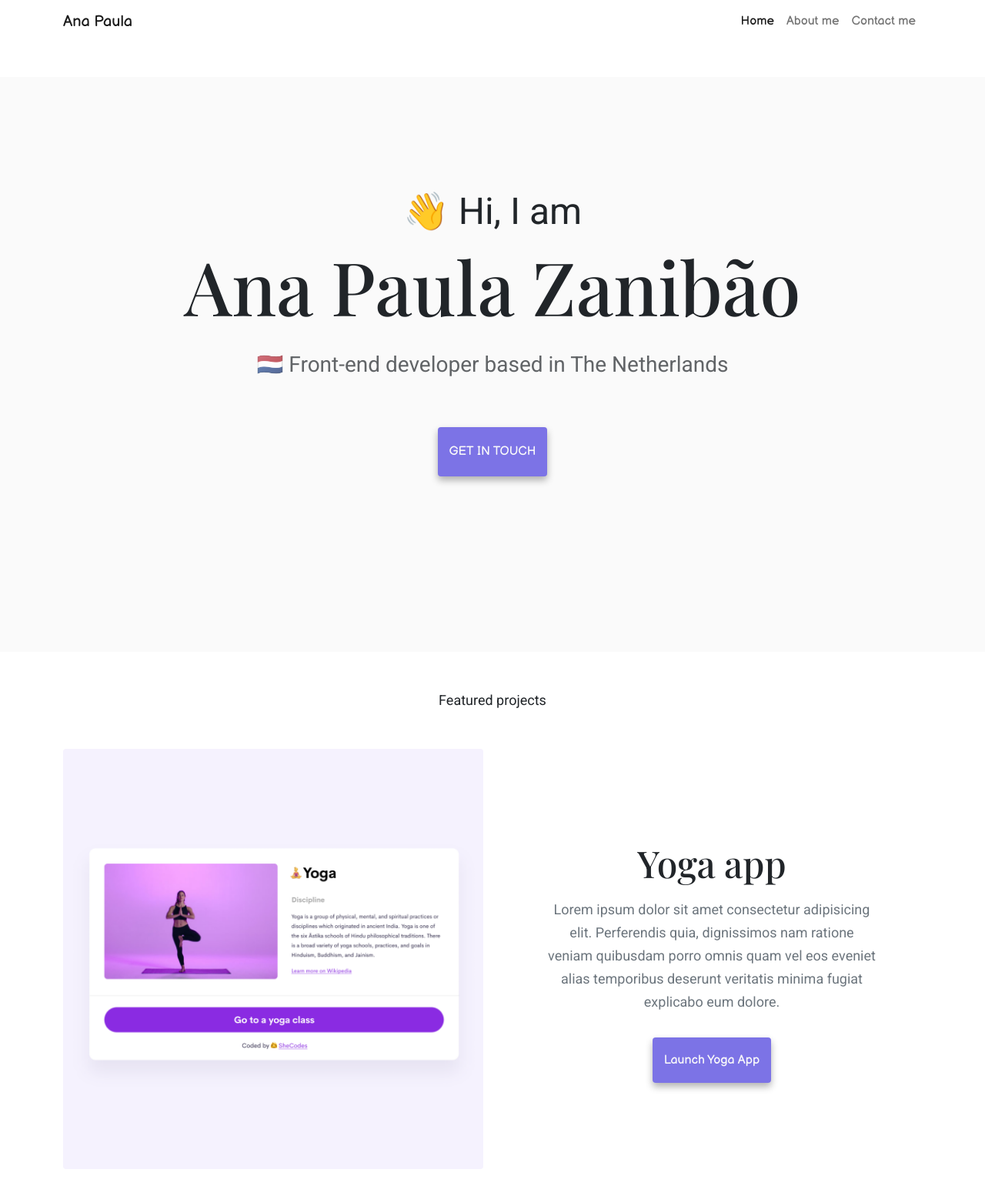
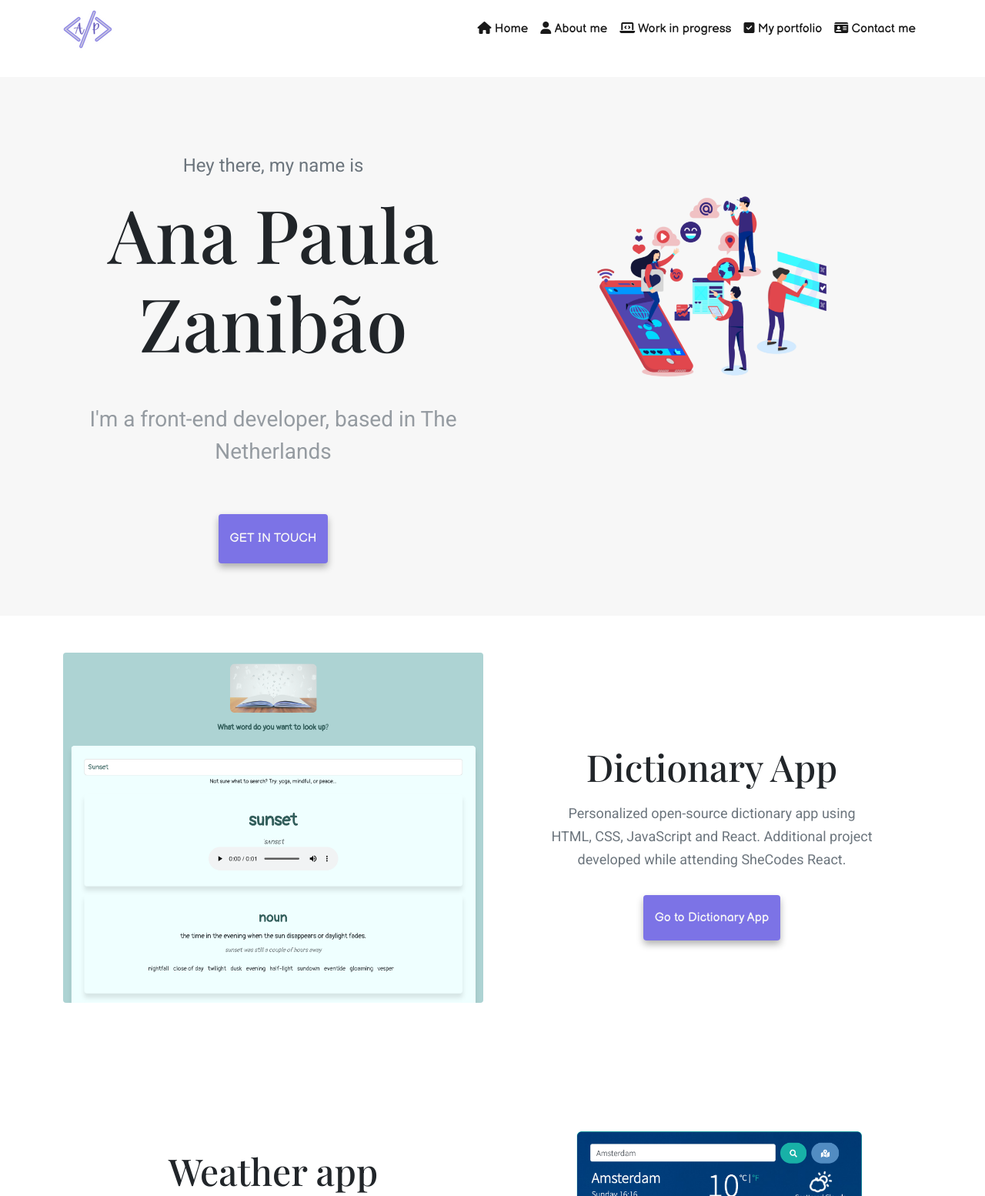
Before and after one commit to zanibao/portfolio, a website: page index.html in a window 1280 px wide. Shown: the top 1554 px of the page at 77% size. Drawn offline with nearby package versions, Linux system fonts and the light colour scheme.

Commit message:
Icons, images and new design added

```diff
--- a/index.html
+++ b/index.html
@@ -8,7 +8,7 @@
       name="description"
       content="Ana Paula Zanibão is a front-end developer based in Europe, check out her projects and contact her for job inquiries"
     />
-    <title>Front-end developer - Ana Paula Zanibão</title>
+    <title>⭐️Ana Paula Zanibão - Front-end developer </title>
 
     <link
       href="https://cdn.jsdelivr.net/npm/bootstrap@5.1.3/dist/css/bootstrap.min.css"
@@ -37,11 +37,11 @@
     ></script>
   </head>
   <body>
-    <div class="hero">
+
       <nav class="navbar navbar-expand-lg navbar-light bg-white fixed-top">
         <div class="container">
           <a class="navbar-brand" href="/index.html" title="Homepage"
-            >Ana Paula</a
+            ><img src="/images/logo.png" alt=""></a
           >
           <button
             class="navbar-toggler"
@@ -61,37 +61,57 @@
                   class="nav-link active"
                   aria-current="page"
                   href="/index.html"
-                  >Home</a
+                  ><i class="fas fa-home"></i> Home</a
                 >
               </li>
               <li class="nav-item">
                 <a
-                  class="nav-link"
+                  class="nav-link active"
                   href="/about.html"
                   title="About Ana Paula Zanibão"
-                  >About me</a
+                  ><i class="fas fa-user"></i> About me</a
                 >
               </li>
               <li class="nav-item">
                 <a
-                  class="nav-link"
+                  class="nav-link active"
+                  href="/about.html"
+                  title="About Ana Paula Zanibão"
+                  ><i class="fas fa-laptop-code"></i> Work in progress</a
+                >
+              </li>
+              <li class="nav-item">
+                <a
+                  class="nav-link active"
+                  href="/about.html"
+                  title="About Ana Paula Zanibão"
+                  ><i class="fas fa-check-square"></i> My portfolio</a
+                >
+              </li>
+              <li class="nav-item">
+                <a
+                  class="nav-link active"
                   href="/about.html#contact"
                   title="Contact Ana Paula Zanibão"
-                  >Contact me</a
+                  ><i class="fas fa-id-card"></i> Contact me</a
                 >
               </li>
             </ul>
           </div>
-        </div>
+
       </nav>
 
-      <p class="text-center">👋 Hi, I am</h2>
-      <h1 class="text-center">Ana Paula Zanibão</h1>
-      <h2 class="text-center">
-        🇳🇱 Front-end developer based in The Netherlands
-      </h3>
+    <div class="hero">
+    <div class="container">
+      <div class="row mb-5">
+        <div class="col-md-6">
+          <p class="mb-3 text-muted">Hey there, my name is</p>
+          <h1 class="mb-5">Ana Paula Zanibão</h1>
+          <h2 class="mb-3 text-muted">
+            I'm a front-end developer, based in The Netherlands
+          </h2>
 
-    <div class="navigation-links mb-5">
+          <div class="navigation-links mb-5">
       <a
         href="/about.html#contact"
         class="primary-link"
@@ -99,31 +119,36 @@
         >Get in touch</a
       >
     </div>
-    </div>
-
-    <p class="text-center m-5">Featured projects</p>
+        </div>
+        <div class="col d-none d-lg-block" >
+          <img
+            src="/images/social-media.png"
+            class="img-fluid rounded d-none d-sm-block"
+            alt="Technology"
+          />
+        </div>
+      </div>
+      </div>
+      </div>
 
     <div class="container">
       <div class="row mb-5">
         <div class="col d-none d-lg-block">
           <img
-            src="/images/yoga.png"
+            src="/images/dictionary-app.png"
             class="img-fluid rounded d-none d-sm-block"
-            alt="Yoga project"
+            alt="Dictionary App"
           />
         </div>
         <div class="col-md-6">
           <div class="project-description">
-          <h2 class="mb-3">Yoga app</h2>
+          <h2 class="mb-3">Dictionary App</h2>
           <p class="mb-5 text-muted">
-            Lorem ipsum dolor sit amet consectetur adipisicing elit. Perferendis
-            quia, dignissimos nam ratione veniam quibusdam porro omnis quam vel
-            eos eveniet alias temporibus deserunt veritatis minima fugiat
-            explicabo eum dolore.
+           Personalized open-source dictionary app using HTML, CSS, JavaScript and React. Additional project developed while attending SheCodes React.
           </p>
           <div class="mt-5">
             <a href="#" class="btn-branding-outline" title="Yoga project"
-              >Launch Yoga App</a
+              >Go to Dictionary App</a
             >
           </div>
         </div>
@@ -135,10 +160,7 @@
           <div class="project-description">
           <h2 class="mb-3">Weather app</h2>
           <p class="mb-5 text-muted">
-            Lorem ipsum dolor sit amet consectetur adipisicing elit. Perferendis
-            quia, dignissimos nam ratione veniam quibusdam porro omnis quam vel
-            eos eveniet alias temporibus deserunt veritatis minima fugiat
-            explicabo eum dolore.
+            Personalized open-source weather app using HTML, CSS, JavaScript and React. Main project developed while attending SheCodes React.
           </p>
 
           <div class="mt-5">
@@ -146,14 +168,15 @@
               href="#"
               class="btn-branding-outline"
               title="Weather project"
-              >Launch Weather App</a
+              >Go to Weather App</a
             >
           </div>
           </div>
         </div>
+
         <div class="col d-none d-lg-block">
           <img
-            src="/images/weather.png"
+            src="/images/weather-app.png"
             class="img-fluid rounded d-none d-sm-block"
             alt="Weather project"
           />
@@ -164,23 +187,20 @@
       <div class="row mb-5">
         <div class="col d-none d-lg-block">
           <img
-            src="/images/yogurt.png"
+            src="/images/to-do-list-app.png"
             class="img-fluid rounded d-none d-sm-block"
-            alt="Yogurt project"
+            alt="To-do list App"
           />
         </div>
         <div class="col-md-6">
            <div class="project-description">
-          <h2 class="mb-3">Yogurt app</h2>
+          <h2 class="mb-3">To-do list app</h2>
           <p class="mb-5 text-muted">
-            Lorem ipsum dolor sit amet consectetur adipisicing elit. Perferendis
-            quia, dignissimos nam ratione veniam quibusdam porro omnis quam vel
-            eos eveniet alias temporibus deserunt veritatis minima fugiat
-            explicabo eum dolore.
+            Personalized open-source to-do list app using HTML, CSS and JavaScript.
           </p>
           <div class="mt-5">
             <a href="#" class="btn-branding-outline" title="Yogurt project"
-              >Launch Yogurt App</a
+              >Go to To-Do List App</a
             >
           </div>
         </div>
@@ -205,6 +225,9 @@
       <a href="https://www.instagram.com/anazanibao/" aria-hidden="true" target="_blank">
       <i class="fab fa-instagram"></i>
       </a>
+      <a href="https://www.facebook.com/ana.zanibao/" aria-hidden="true" target="_blank">
+      <i class="fab fa-facebook"></i>
+      </a>
       </div>
       </div>
     </footer>
--- a/style.css
+++ b/style.css
@@ -1,6 +1,6 @@
 :root {
   --branding-color: #7c73e6;
-  --second-color: #fafafa;
+  --second-color:#F7F7F7;
   --third-color: #ffe9e3;
   --forth-color: #c4c1e0;
   --box-shadow: 0 5px 10px rgba(0, 0, 0, 0.3);
@@ -16,16 +16,17 @@
 .hero {
   background: var(--second-color);
   text-align: center;
-  padding: 160px 20px;
+  padding: 100px 20px 0px 20px;
 }
 
 .hero h1 {
-  padding: 24px;
+  padding: 0px;
+  background-color: var(--second-color);
 }
 
 .hero p {
   font-family: var(--default-font-family);
-  font-size: 48px;
+  font-size: 24px;
   margin: 0;
 }
 
@@ -103,7 +104,6 @@ p {
   border-radius: 4px;
   padding: 20px 15px;
   text-decoration: none;
-  text-transform: capitalize;
   background: var(--branding-color);
   box-shadow: var(--box-shadow);
   color: var(--second-color);
@@ -149,41 +149,8 @@ p {
   font-family: var(--default-font-family);
 }
 
-@media (max-width: 900px) {
-  h1 {
-    font-size: 48px;
-    line-height: 1.5;
-  }
-
-  h2 {
-    font-size: 44px;
-    text-align: center;
-  }
-
-  .hero {
-    background: var(--second-color);
-    text-align: center;
-    padding: 60px 20px 10px 20px;
-  }
-
-  .hero h1 {
-    font-size: 48px;
-    line-height: 1.2;
-    padding: 12px;
-  }
-
-  .hero h2 {
-    font-size: 24px;
-  }
-
-  .hero p {
-    font-size: 18px;
-  }
-
-  .project-description {
-    padding: 0;
-    text-align: center;
-  }
+.weather-image {
+  padding-top: ;
 }
 
 footer {
@@ -229,3 +196,40 @@ small {
   color: var(--forth-color);
   font-size: 16px;
 }
+
+@media (max-width: 900px) {
+  h1 {
+    font-size: 48px;
+    line-height: 1.5;
+  }
+
+  h2 {
+    font-size: 44px;
+    text-align: center;
+  }
+
+  .hero {
+    background: var(--second-color);
+    text-align: center;
+    padding: 60px 20px 10px 20px;
+  }
+
+  .hero h1 {
+    font-size: 48px;
+    line-height: 1.2;
+    padding: 12px;
+  }
+
+  .hero h2 {
+    font-size: 24px;
+  }
+
+  .hero p {
+    font-size: 16px;
+  }
+
+  .project-description {
+    padding: 0;
+    text-align: center;
+  }
+}
```
Also changed, not shown: images/dictionary-app.png (added), images/logo.png (added), images/office.png (added), images/social-media.png (added), images/to-do-list-app.png (added), images/weather-app.png (added).
